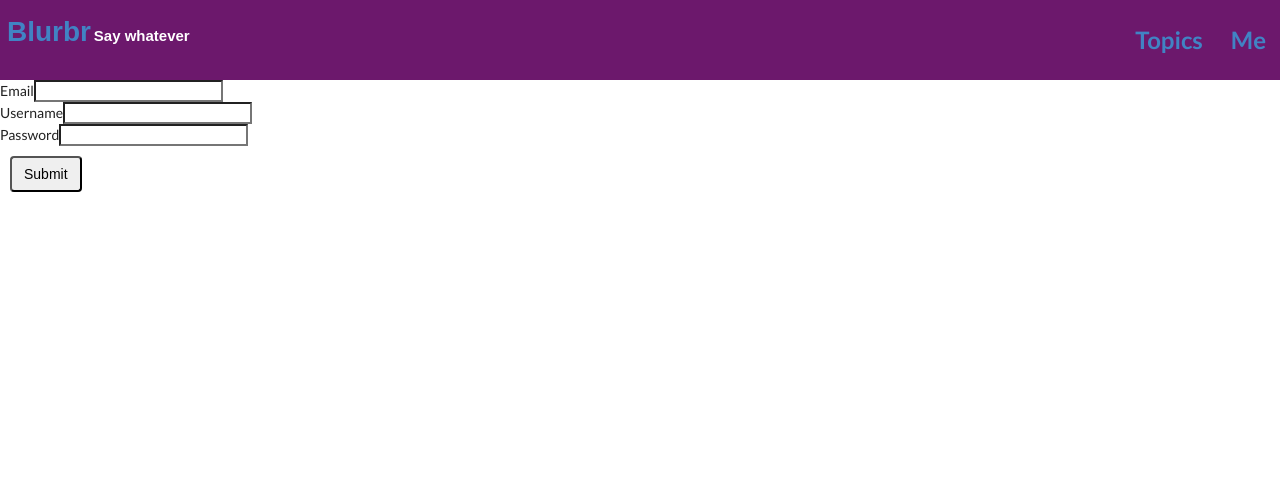
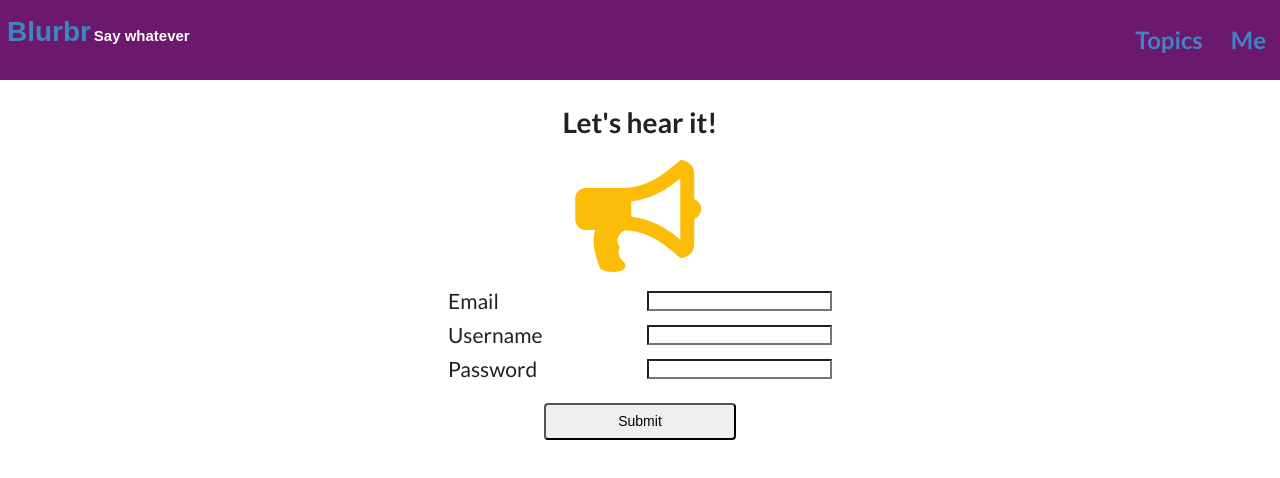
Before and after one commit to msiegrist92/blurbr_client, a Next.js app: page /register in a window 1280 px wide. Shown: the top 478 px of the page. Built offline with nearby package versions, Linux system fonts and the light colour scheme.

Commit message:
basic styles for register page - add register_form scss - center_cont global class

```diff
--- a/components/forms/RegisterUser.js
+++ b/components/forms/RegisterUser.js
@@ -32,8 +32,10 @@ const RegisterUser = () => {
 
 
   return (
-    <div>
-      <form onSubmit={(e) => {registerUser(e)}}>
+    <div className='center_cont'>
+      <form
+        className='register_form'
+        onSubmit={(e) => {registerUser(e)}}>
 
         <label htmlFor='email'>Email</label>
         <input
@@ -41,7 +43,7 @@ const RegisterUser = () => {
           value={email} name='email'
           onChange={e => setEmail(e.target.value)}
         />
-        <br />
+
 
         <label htmlFor='username'>Username</label>
         <input
@@ -49,16 +51,18 @@ const RegisterUser = () => {
           value={username}
           onChange={e => setUsername(e.target.value)}
         />
-        <br />
+
 
         <label htmlFor='password'>Password</label>
         <input required id="password" type='password'
           value={password}
           onChange={e => setPassword(e.target.value)}
         />
-        <br />
 
-        <input type='submit' />
+
+        <input
+          className='center_cont'
+          type='submit' />
 
       </form>
       <h2>{status}</h2>
--- a/pages/register.js
+++ b/pages/register.js
@@ -9,7 +9,13 @@ const Register = () => {
   return (
     <div>
       <Header />
-      <RegisterUser />
+      <h1 className='center_text'>Let's hear it!</h1>
+      <div className='container'
+        style={{marginTop: '20px'}}>
+        <i className='yellow bullhorn icon massive center_cont'
+          ></i>
+        <RegisterUser />
+      </div>
     </div>
   )
 }
--- a/styles/sass/globals.scss
+++ b/styles/sass/globals.scss
@@ -7,6 +7,7 @@
 @import './me_form_cont.scss';
 @import './create_topic_form.scss';
 @import './modal.scss';
+@import './register_form.scss';
 
 
 html,
@@ -40,6 +41,10 @@ li {
   width: 75%;
   display: grid;
   margin: 0 auto;
+
+  .center_cont {
+    justify-self: center;
+  }
 }
 
 
--- /dev/null
+++ b/styles/sass/register_form.scss
@@ -0,0 +1,20 @@
+.register_form {
+  margin-top: 5%;
+  display: grid;
+  grid-template-columns: repeat(2, 1fr);
+  grid-template-rows: repeat(4, auto);
+  grid-gap: 1em;
+
+  label {
+    font-size: 1.5em;
+  }
+
+  input {
+    padding: 0;
+  }
+
+  input[type=submit]{
+    grid-column: 1 / 3;
+    width: 50%;
+  }
+}
--- a/styles/sass/topic_list.scss
+++ b/styles/sass/topic_list.scss
@@ -5,7 +5,7 @@
   align-items: center;
   background-color: $pale-purple;
   margin: 1em;
-  padding: 0 1em;
+  padding: 1em;
 
   h1 {
     grid-row: 1 / 3;
```
Also changed, not shown: pages/topics.js (+8 -0 lines).
